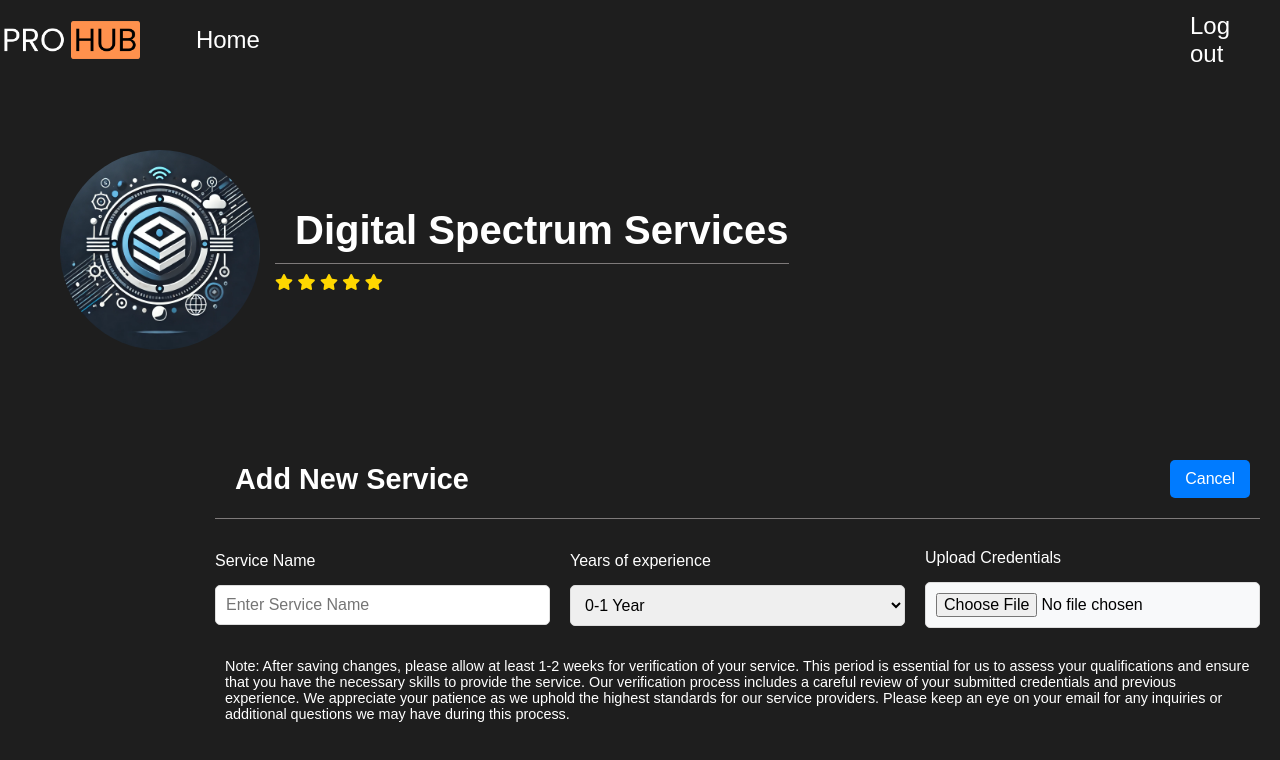
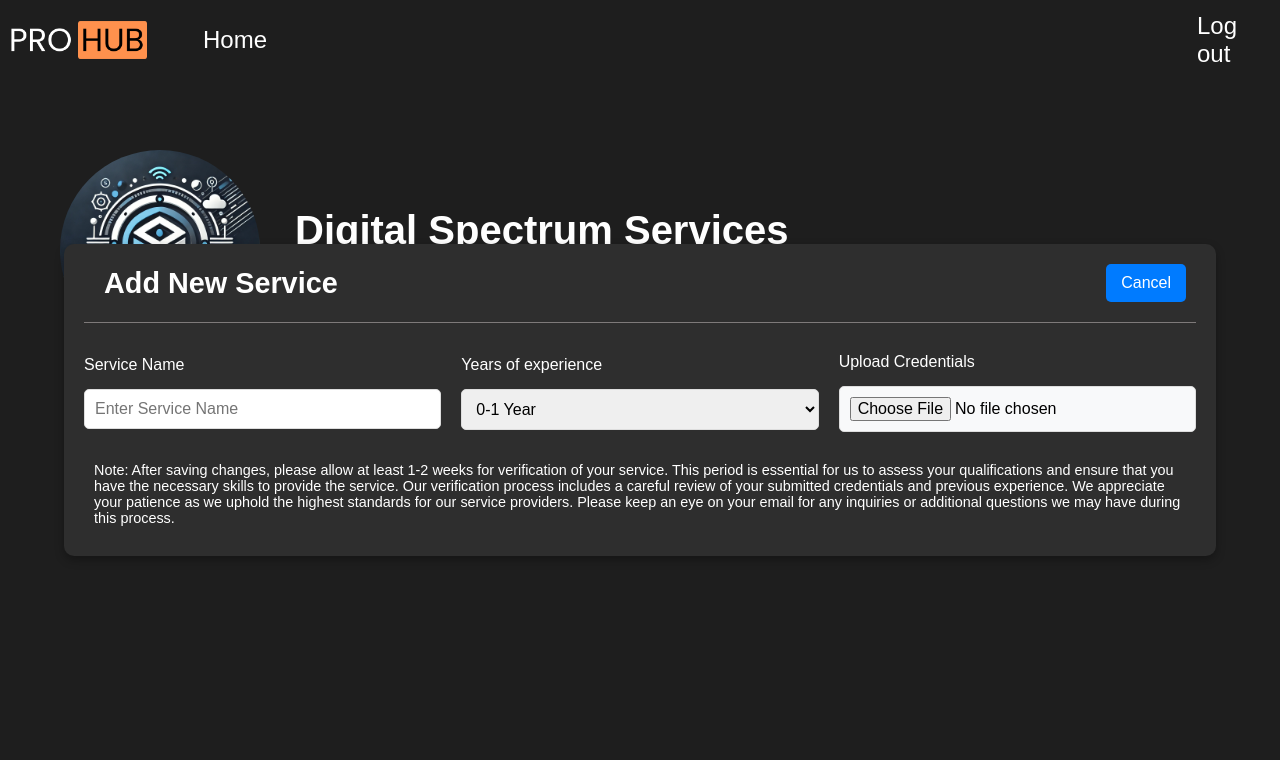
Before and after one commit to kashiwagiren/PROHub, a plain HTML site: page professional/professional.html in a window 1280 px wide. Both pictures are taken after a click on the button "Add Service". Drawn offline with Linux system fonts and the light colour scheme.

Commit message:
Updated Professional CSS

```diff
--- a/professional/professional.css
+++ b/professional/professional.css
@@ -17,7 +17,7 @@ nav {
   height: 80px;
   background: #1e1e1e;
   display: flex;
-  justify-content: flex-end;
+  justify-content: center;
   align-items: center;
   user-select: none;
 }
@@ -186,14 +186,21 @@ nav .home-link {
 }
 
 .add-service-section {
-  margin-left: 195px;
-  margin-top: 90px;
   display: flex;
-  flex-direction: column; /* Stack elements vertically */
+  flex-direction: column;
+  justify-content: center;
+  align-items: center;
+  position: fixed;
+  top: 50%;
+  left: 50%;
+  transform: translate(-50%, -50%);
   border-radius: 10px; /* Rounded corners */
   padding: 20px; /* Padding inside the form */
   max-width: 1658.5px; /* Maximum width of the form */
-  background-color: transparent;
+  background-color: #2e2e2e;
+  width: 90%;
+  box-shadow: 0 4px 10px rgba(0, 0, 0, 0.3);
+  z-index: 1000;
 }
 
 .add-service-header {
```
